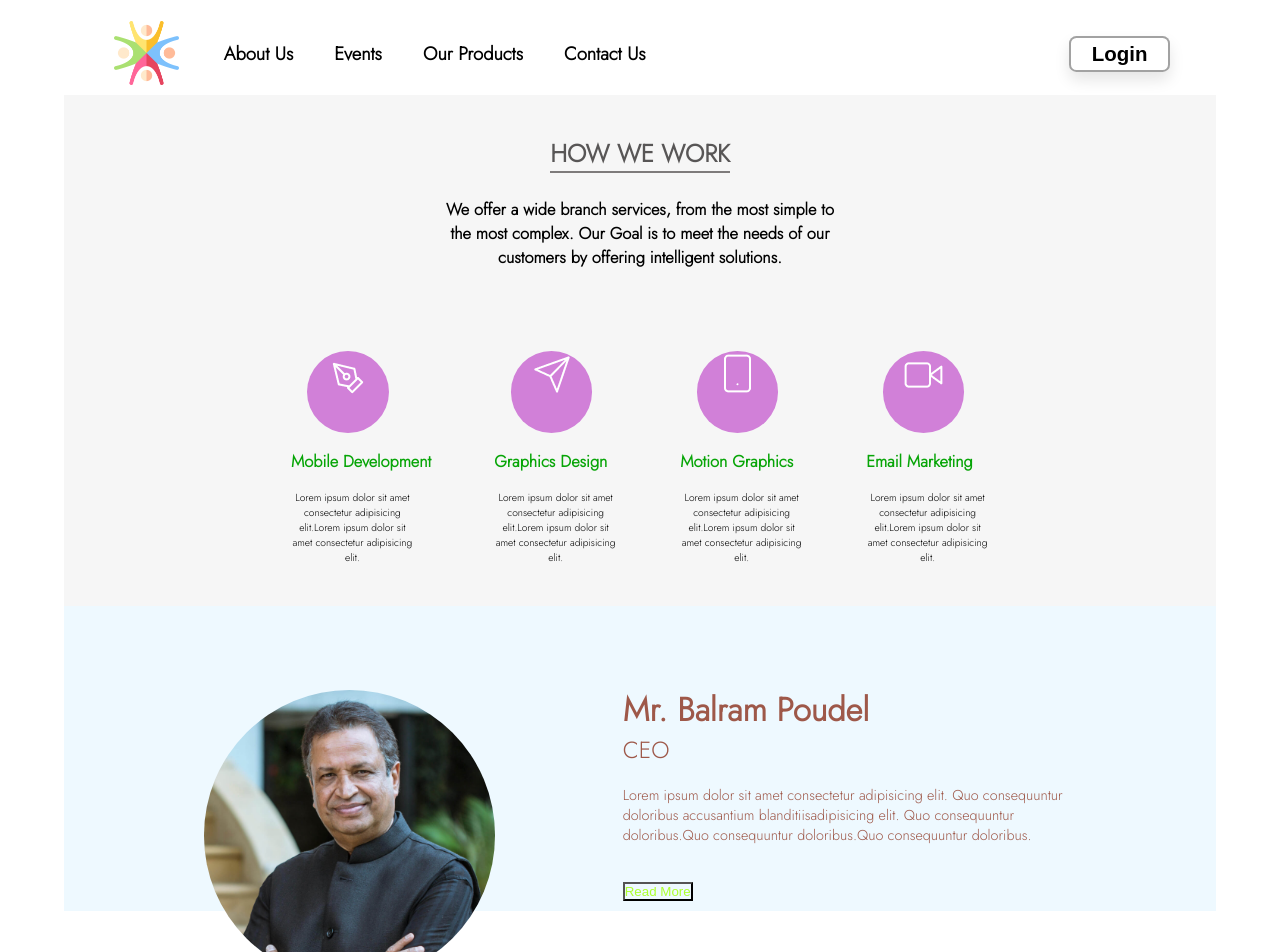
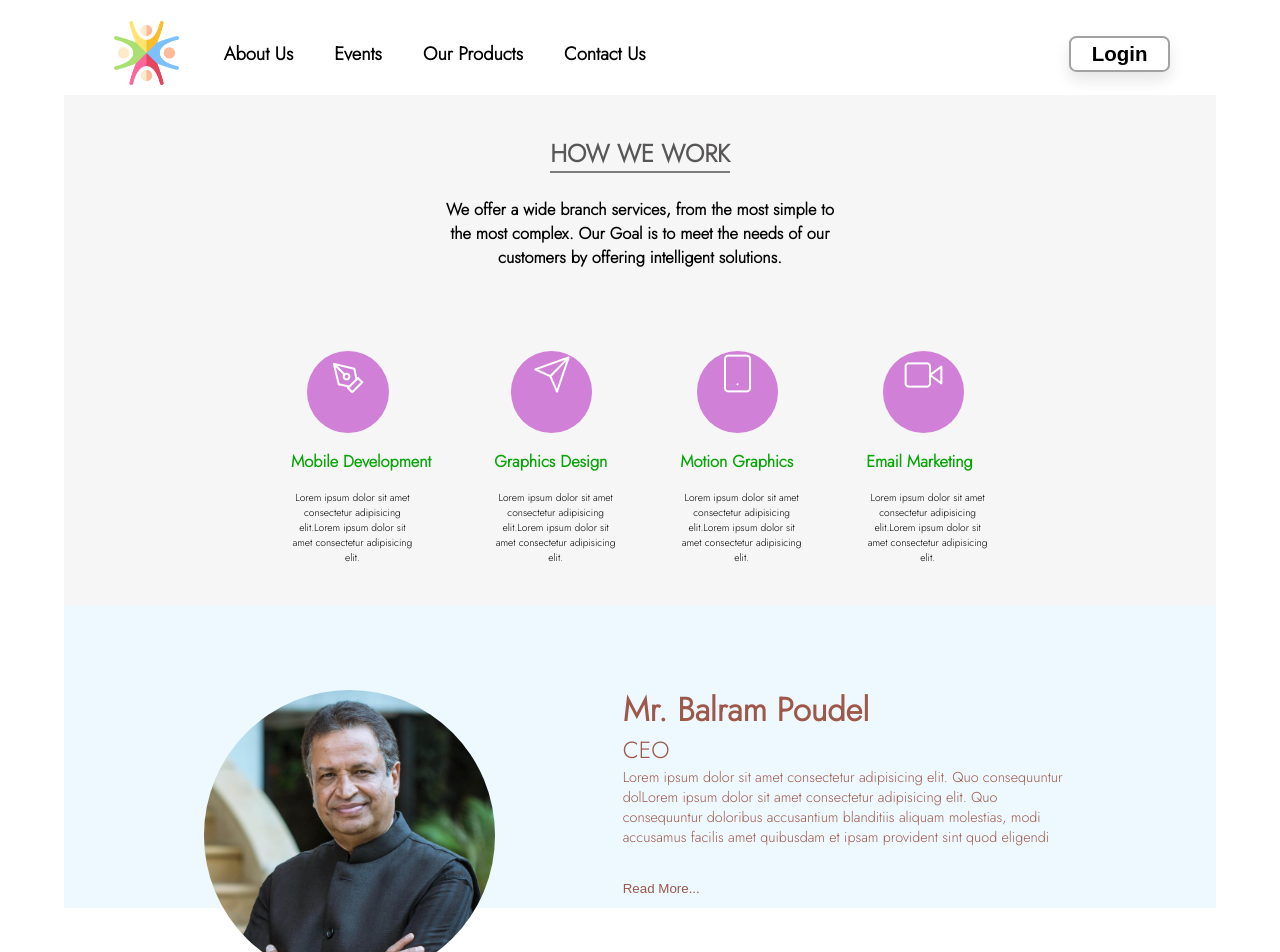
Before and after one commit to SeniorIntern/creative-collection, a React (Create React App) app: page /about in a window 1280 px wide. Shown: the top 952 px of the page. Built offline with nearby package versions, Linux system fonts and the light colour scheme.

Commit message:
Implemented Better Read More Feature in About CEO Readmore - Read Less Remained

```diff
--- a/src/assets/styles/About.css
+++ b/src/assets/styles/About.css
@@ -65,7 +65,10 @@
 .btn {
   /* border: none; */
   background: transparent;
-  color: greenyellow;
+  margin: 0.8em 0;
+  cursor: pointer;
+  color: #9e5849;
+  border: none;
 }
 
 .about_proudteammates > h4 {
@@ -130,9 +133,16 @@
   font-size: 0.57rem;
   font-weight: 200;
 }
-.ceo__readmore > p {
+
+#ceo__intro {
   font-size: 0.35rem;
+  height: 2rem;
   padding-bottom: 0.5em;
+  overflow: hidden;
+  /* text-overflow: ellipsis;
+  display: -webkit-box;
+  -webkit-line-clamp: 4;
+  -webkit-box-orient: vertical; */
 }
 .ceo__container__right > p {
   font-size: 0.43rem;
--- a/src/components/About.js
+++ b/src/components/About.js
@@ -1,4 +1,4 @@
-import React, { useState } from 'react'
+import React, { useEffect, useState } from 'react'
 import '../assets/styles/About.css'
 import mate1 from '../assets/images/Demin.PNG'
 import ceoImage from '../assets/images/binod.png'
@@ -10,19 +10,18 @@ import pen from '../assets/images/icons/pen.png'
 import send from '../assets/images/icons/send.png'
 import smartphone from '../assets/images/icons/smartphone.png'
 import video from '../assets/images/icons/video.png'
+import { height } from '@mui/system'
 
 export default function About() {
   const shortMessage =
-    'Lorem ipsum dolor sit amet consectetur adipisicing elit. Quo consequuntur doloribus accusantium blanditiisadipisicing elit. Quo consequuntur doloribus.Quo consequuntur doloribus.Quo consequuntur doloribus.'
-  const longMessage =
-    'Lorem ipsum dolor sit amet consectetur adipisicing elit. Quo consequuntur doloribus accusantium blanditiis aliquam molestias, modi accusamus facilis amet quibusdam et ipsam provident sint quod eligendi fugiat, atque numquam quisquam. Lorem ipsum dolor sit amet consectetur adipisicing elit. Quo consequuntur doloribus accusantium blanditiis aliquam molestias, modi accusamus facilis amet quibusdam et ipsam provident sint quod eligendi fugiat, atque numquam quisquam.'
+    'Lorem ipsum dolor sit amet consectetur adipisicing elit. Quo consequuntur dolLorem ipsum dolor sit amet consectetur adipisicing elit. Quo consequuntur doloribus accusantium blanditiis aliquam molestias, modi accusamus facilis amet quibusdam et ipsam provident sint quod eligendi fugiat, atque numquam quisquam. Lorem ipsum dolor sit amet consectetur adipisicing elit. Quo consequuntur doloribus accusantium blanditiis aliquam molestias, modi accusamus facilis amet quibusdam et ipsam provident sint quod eligendi fugiat, atque numquam quisquamoribus accusantium blanditiis '
 
   const [message, setMessage] = useState(shortMessage)
-
-  const readMore = () => {
-    setMessage(longMessage)
+  const readmore = () => {
+    document.getElementById('ceo__intro').style =
+      'overflow: visible;height:fit-content;'
   }
-
+  const [clickedReadMore, setReadMoreStatus] = useState(false)
   return (
     <div className='about__container'>
       <div className='about__work'>
@@ -87,12 +86,11 @@ export default function About() {
           <div className='ceo__container__right'>
             <h4>Mr. Balram Poudel</h4>
             <h5>CEO</h5>
-            <p>{}</p>
 
             <div className='ceo__readmore'>
-              <p>{message}</p>
-              <button className='btn' onClick={() => readMore()}>
-                Read More
+              <p id='ceo__intro'>{message}</p>
+              <button className='btn' onClick={readmore}>
+                Read More...
               </button>
             </div>
           </div>
```
